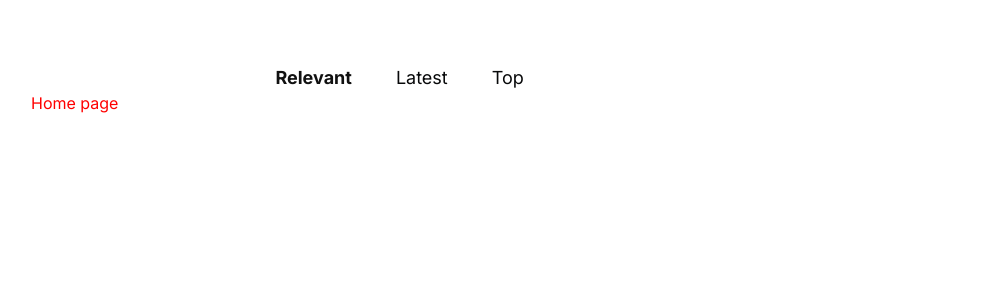
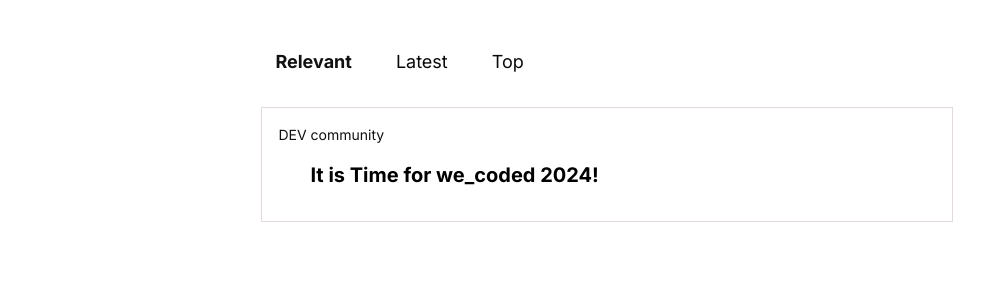
Before and after one commit to TamannaAfroz2666/PracticeProjectNextJs, a Next.js app: page / in a window 1280 px wide. Shown: the top 300 px of the page, without its empty margins (33-1017 px from the left). Built offline with nearby package versions, Linux system fonts and the light colour scheme.

Commit message:
title add

```diff
--- /dev/null
+++ b/src/Styles/BlogContent.css
@@ -0,0 +1,17 @@
+.BlogContent{
+    height: 100%;
+}
+.contentsContainer{
+    margin-top: 32px;
+    border: 1px solid rgb(226, 218, 218);
+}
+.sortTitle{
+    font-size: 14px;
+    font-weight: 400;
+    color: #111;
+    padding: 1rem;
+}
+.titleBlog:hover{
+    color: rgb(153, 86, 86);
+
+}
--- a/src/Styles/Home.css
+++ b/src/Styles/Home.css
@@ -13,12 +13,16 @@
     margin: auto;
 
 }
-.navContainerUl{
+.navContainer{
     width: 60%;
     margin: auto;
+
+}
+.navContainerUl{
     display: flex;
     gap: 1rem;
-    margin-top: 4rem;
+
+    /* margin-top: 1rem; */
 }
 .relevantTitle{
     font-size: 18px;
@@ -26,6 +30,7 @@
     text-transform: capitalize;
     color: #111;
     padding: 10px 14px;
+
 
 }
 .relevantTitle:hover{
@@ -39,6 +44,7 @@
     text-transform: capitalize;
     color: #08090a;
     padding: 10px 14px;
+
 }
 .linkTitle:hover{
     background-color: aliceblue;
--- /dev/null
+++ b/src/app/content-blog/page.jsx
@@ -0,0 +1,15 @@
+import React from "react";
+import "../../Styles/BlogContent.css";
+
+const BlogContent = () => {
+  return (
+    <div className=" ">
+      <div className="contentsContainer">
+        <h5 className="sortTitle"> DEV community</h5>
+        <h1 className="titleBlog text-xl font-bold pl-12 pb-8"> It is Time for we_coded 2024!</h1>
+      </div>
+    </div>
+  );
+};
+
+export default BlogContent;
--- a/src/app/page.jsx
+++ b/src/app/page.jsx
@@ -1,16 +1,15 @@
 
 import Link from 'next/link';
-import '../Styles/Home.css'
-// import Base from './components/page';
-// import Dashboard from './dashboard/page';
-// import Appto from './appto/Appto';
+import '../Styles/Home.css';
+import BlogContent from './content-blog/page';
+
 
 export default function Home() {
   return (
     <main className=" min-h-screen ">
       <div className="containerMain">
         <div className="navContainer">
-          <ul className='navContainerUl'>
+          <ul className='navContainerUl pt-12 '>
             <li>
               <Link className='relevantTitle' href="/relevant">Relevant</Link>
               </li>
@@ -21,10 +20,12 @@
               <Link className='linkTitle' href="/top">top</Link>
               </li>
           </ul>
+          <div className="contentContainer">
+            <BlogContent></BlogContent>
+
+          </div>
         </div>
-        <h1 className="tagName">
-        Home page
-      </h1>
+
       </div>
 
     </main>
```
